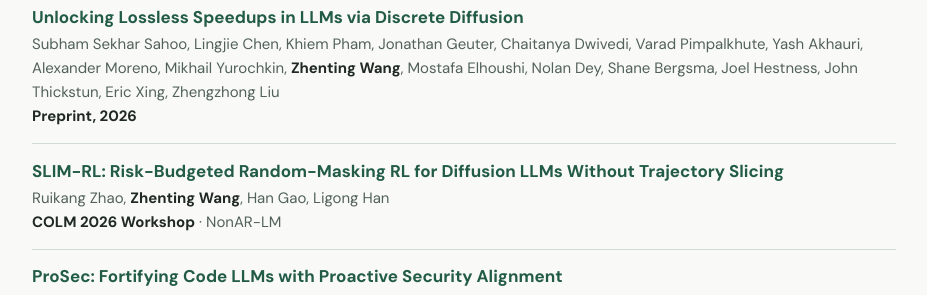
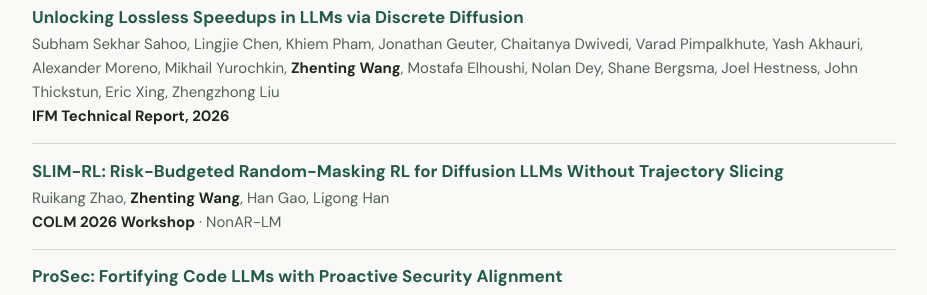
Before and after one commit to ZhentingWang/zhentingwang.github.io, a Jekyll site: the page built from _pages/about.md, in a window 1280 px wide and 900 px high, scrolled down 1381 px. Shown: the part 154-449 px from the top of the window, without its empty margins (176-1103 px from the left). Built offline with Jekyll 4.4.1, drawn with Linux system fonts in a browser that asks for light colours; some web fonts are replaced.

Commit message:
Label discrete diffusion paper as IFM technical report

```diff
--- a/_pages/about.md
+++ b/_pages/about.md
@@ -72,7 +72,7 @@ Wujiang Xu, Wentian Zhao, **Zhenting Wang**, Yu-Jhe Li, Can Jin, Mingyu Jin, Kai
 
 * [Unlocking Lossless Speedups in LLMs via Discrete Diffusion](https://arxiv.org/abs/2609.04010)<br>
 Subham Sekhar Sahoo, Lingjie Chen, Khiem Pham, Jonathan Geuter, Chaitanya Dwivedi, Varad Pimpalkhute, Yash Akhauri, Alexander Moreno, Mikhail Yurochkin, **Zhenting Wang**, Mostafa Elhoushi, Nolan Dey, Shane Bergsma, Joel Hestness, John Thickstun, Eric Xing, Zhengzhong Liu<br>
-**Preprint, 2026**
+**IFM Technical Report, 2026**
 
 * [SLIM-RL: Risk-Budgeted Random-Masking RL for Diffusion LLMs Without Trajectory Slicing](https://arxiv.org/abs/2607.00208)<br>
 Ruikang Zhao, **Zhenting Wang**, Han Gao, Ligong Han<br>
```
